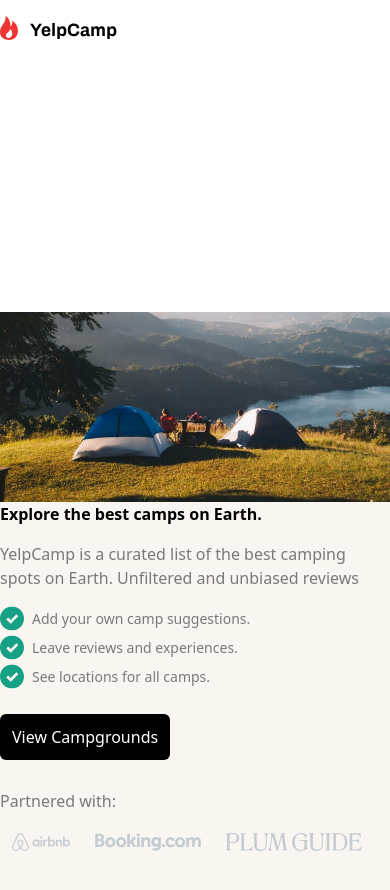
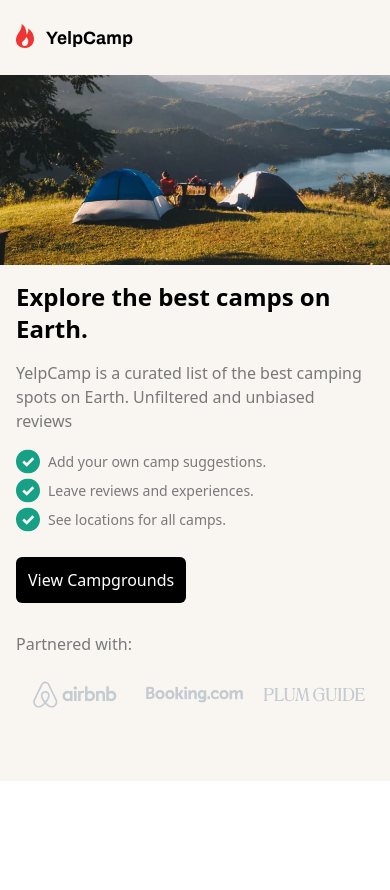
Before and after one commit to Supber909/yelpcamp_team_project, a website: page index.html in a window 390 px wide. After the commit the page ends 844 px from the top, so only its background shows below. Drawn offline with Linux system fonts and the light colour scheme.

Commit message:
landingpage responsivness done

```diff
--- a/index.html
+++ b/index.html
@@ -11,18 +11,18 @@
 </head>
 <body>
 
-    <header class="md:hidden py-4"  >
+    <header class="bg-greyBg md:hidden flex px-4 py-6"  >
         <img  src="./assets/images/Logo.svg" alt="logo">
     </header>
 
-    <main class="flex-col-reverse md:flex-row flex h-screen">
+    <main class="flex flex-col-reverse md:flex-row  md:h-screen">
 
-        <section class="md:w-3/5  bg-greyBg md:px-16 lg:px-32">
+        <section class="md:w-3/5  bg-greyBg lg:px-32 md:px-14 sm:px-16 p-4 ">
             <div class="md:flex hidden mt-8">
                 <img src="./assets/images/Logo.svg" alt="logo">
             </div>
 
-            <h1 class="md:mt-16 sm:mt-10 sm:text-h1 font-bold">Explore the best camps on Earth.</h1>
+            <h1 class="md:mt-16 sm:mt-10 sm:text-h1 text-2xl font-bold">Explore the best camps on Earth.</h1>
 
             <p class="text-textGrey py-4">YelpCamp is a curated list of the best camping spots on Earth. Unfiltered and unbiased reviews</p>
 
@@ -47,16 +47,17 @@
 
             <p class="mt-10 mb-2 text-textGrey">Partnered with:</p>
 
-            <div class=" md:mb-0 mb-10 flex flex-row items-center justify-left lg:flex-row">
-                <img src="./assets/images/Airbnb.svg" alt="Airbnb">
-                <img src="./assets/images/Booking.svg" alt="Booking">
-                <img src="./assets/images/Plum Guide.svg" alt="Plum Guide">
+            <div class=" md:mb-0 mb-10 flex">
+                <img class="sm:w-1/5 w-1/3" src="./assets/images/Airbnb.svg" alt="Airbnb">
+                <img class="sm:w-1/5 w-1/3" src="./assets/images/Booking.svg" alt="Booking">
+                <img class="sm:w-1/5 w-1/3" src="./assets/images/Plum Guide.svg" alt="Plum Guide">
             </div>
 
         </section>
-        <section class="md:w-2/5">
+        <section class="md:w-2/5 ">
+            <img class="md:hidden" src="./assets/images/Hero Image (Tablet and Mobile).jpg" alt="">
             <img class="md:flex hidden object-cover h-screen  w-full" src="./assets/images/Hero Image.jpg" alt="">
-            <img class="md:hidden w-full object-cover" src="./assets/images/Hero Image (Tablet and Mobile).jpg" alt="">
+
         </section>
 
 
```
Also changed, not shown: dist/output.css.
